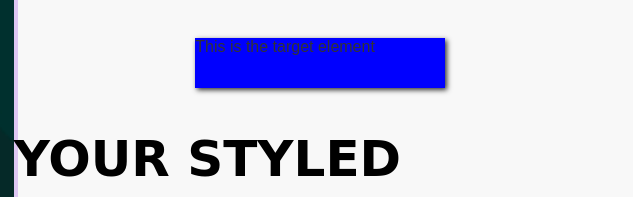
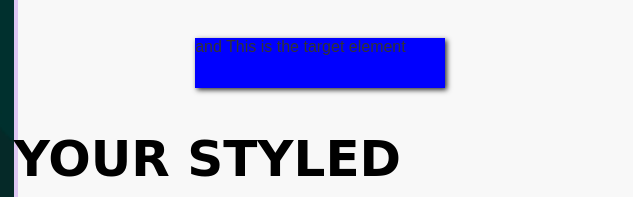
Before and after one commit to soreka/css-dojo, a website with bundled scripts: page index.html in a window 1280 px wide. Shown: the part 707-904 px from the top of the page, 639-1279 px from the left. Built offline with nearby package versions, Linux system fonts and the light colour scheme.

Commit message:
adding space

```diff
--- a/index.html
+++ b/index.html
@@ -17,9 +17,9 @@
     <div class="outer-container">
         <section  class="game-screen">
 
-            <h1 class="title">your target Element</h1>
+            <h1 class="title"> your target Element</h1>
             <div>
-                <div id="myDiv">This is the target element</div>
+                <div id="myDiv"> and This is the target element</div>
             </div>
 
             <div class="target">
```
